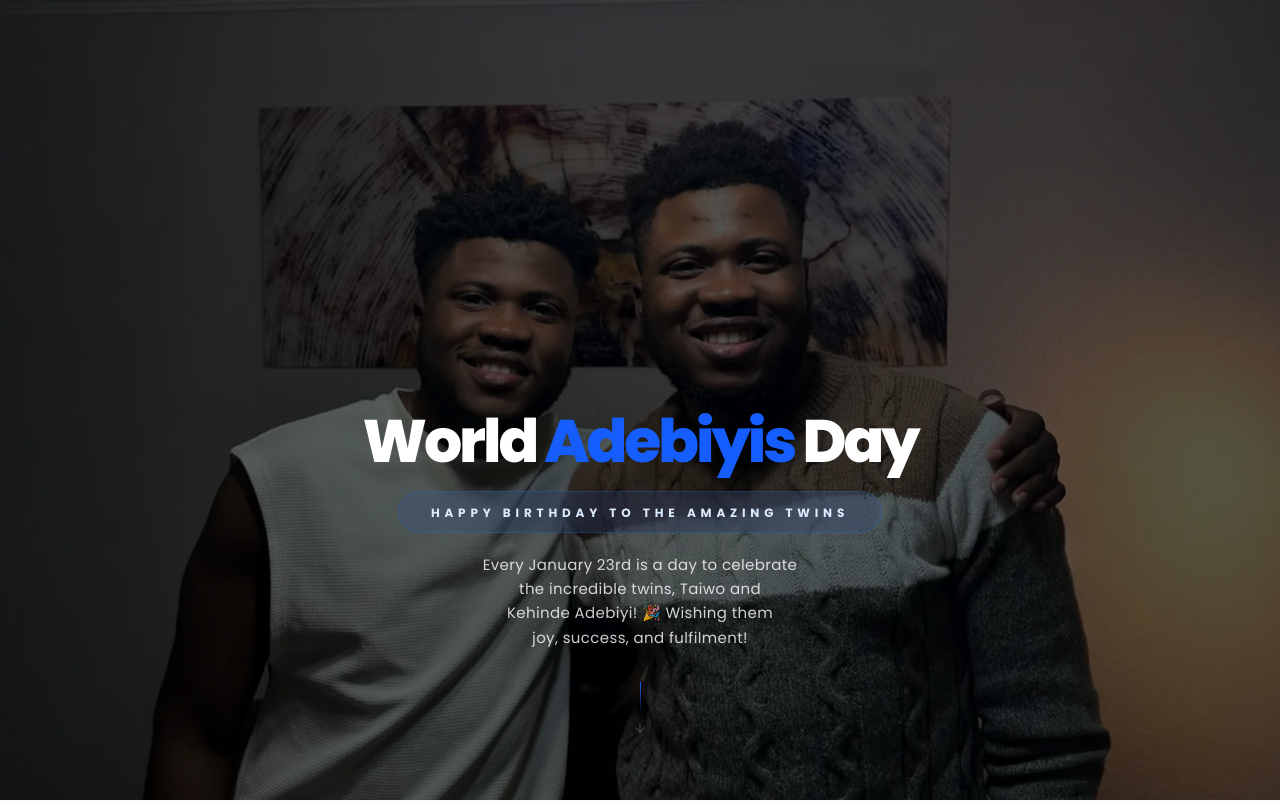
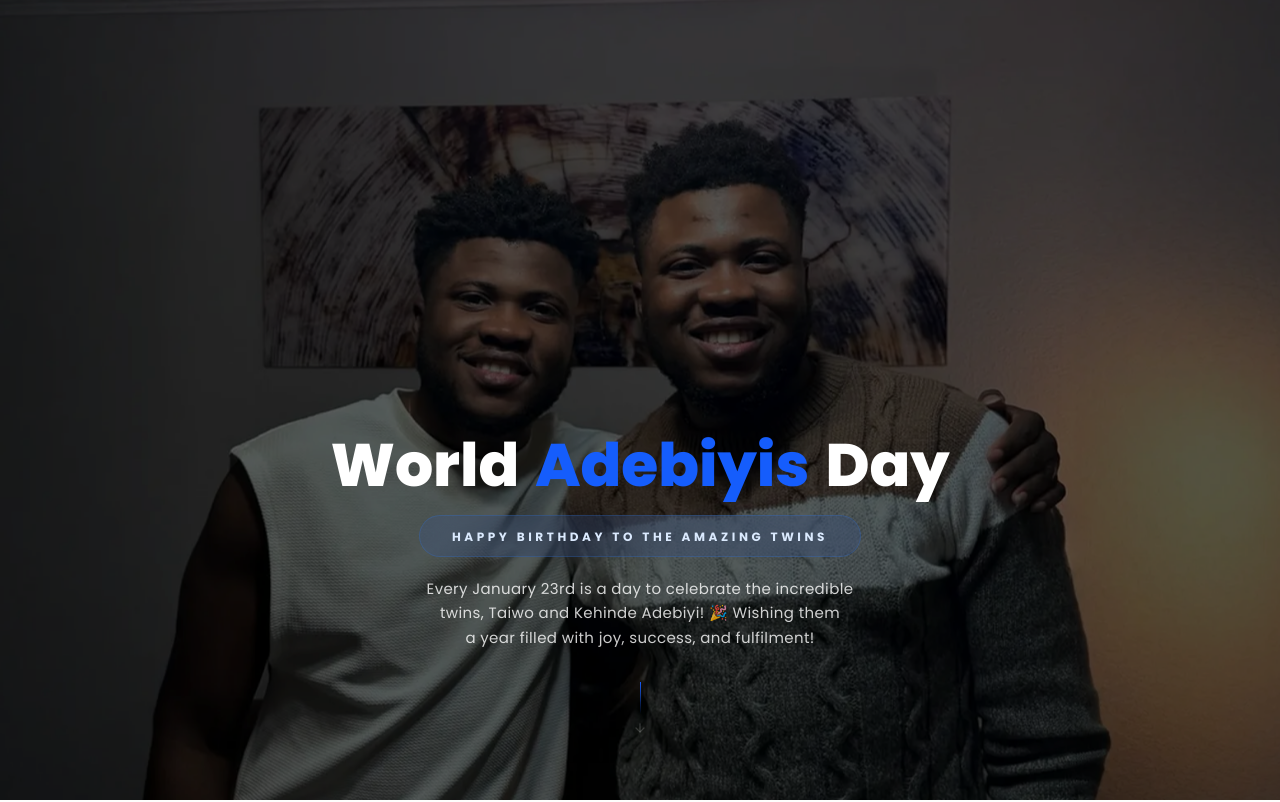
Before and after one commit to Mathew-code01/KehindeAdebiyi, a Next.js app: page / in a window 1280 px wide. Shown: the top 802 px of the page. Built offline with nearby package versions, Linux system fonts and the light colour scheme.

Commit message:
feat: updated the effect 5

```diff
--- a/app/page.js
+++ b/app/page.js
@@ -162,30 +162,31 @@ export default function BirthdayPage() {
           </div>
 
           <div className="relative z-10 w-full flex flex-col items-center animate-in fade-in slide-in-from-bottom-4 duration-1000">
-            {/* 1. TOP (WIDEST): Scaled to stay larger than the badge on mobile */}
-            <h1 className="text-[28px] xs:text-[32px] sm:text-4xl md:text-5xl lg:text-6xl font-black tracking-tighter leading-tight mb-3 text-white flex flex-wrap justify-center items-center gap-2">
+            {/* 1. TOP: Headline - tracking changed from 'tighter' to 'normal' for better spacing */}
+            <h1 className="text-[28px] xs:text-[32px] sm:text-4xl md:text-5xl lg:text-6xl font-black tracking-normal leading-tight mb-3 text-white flex flex-wrap justify-center items-center gap-x-4">
               World <span className="text-blue-600 animate-glow">Adebiyis</span>{" "}
               Day
             </h1>
 
-            {/* 2. MIDDLE: Font size and tracking reduced on mobile to stay "inside" the headline width */}
+            {/* 2. MIDDLE: The Badge */}
             <div className="mb-5">
-              <div className="px-5 md:px-8 py-2 rounded-full border border-blue-500/20 bg-blue-600/10 backdrop-blur-xl">
-                <span className="text-[9px] sm:text-[10px] md:text-[12px] tracking-[0.2em] md:tracking-[0.4em] text-blue-100 font-bold uppercase whitespace-nowrap">
+              <div className="px-6 md:px-8 py-2 rounded-full border border-blue-500/20 bg-blue-600/10 backdrop-blur-xl">
+                <span className="text-[9px] sm:text-[10px] md:text-[12px] tracking-[0.2em] md:tracking-[0.3em] text-blue-100 font-bold uppercase whitespace-nowrap">
                   Happy Birthday to the Amazing Twins
                 </span>
               </div>
             </div>
 
-            {/* 3. BOTTOM (NARROWEST): "Cut and continue" line breaks with constrained width */}
-            <p className="text-[12px] sm:text-[13px] md:text-[15px] font-medium text-white/80 tracking-wide max-w-[250px] sm:max-w-[280px] md:max-w-[380px] leading-relaxed mb-8">
-              Every January 23rd is a day to celebrate <br />
-              the incredible twins, Taiwo and <br />
-              Kehinde Adebiyi! 🎉 Wishing them <br />
-              joy, success, and fulfilment!
+            {/* 3. BOTTOM: Restructured into 3 lines precisely */}
+            <p className="text-[12px] sm:text-[13px] md:text-[15px] font-medium text-white/80 tracking-wide max-w-[280px] sm:max-w-[350px] md:max-w-[500px] leading-relaxed mb-8">
+              Every January 23rd is a day to celebrate the incredible{" "}
+              <br className="hidden sm:block" />
+              twins, Taiwo and Kehinde Adebiyi! 🎉 Wishing them{" "}
+              <br className="hidden sm:block" />a year filled with joy, success,
+              and fulfilment!
             </p>
 
-            {/* 4. POINT: Minimalist Indicator */}
+            {/* 4. POINT: Scroll Indicator */}
             <div className="flex flex-col items-center gap-2">
               <div className="w-[1px] h-6 md:h-8 bg-gradient-to-b from-blue-600 to-transparent" />
               <ArrowDown className="w-3.5 h-3.5 text-white/20 animate-bounce" />
```
